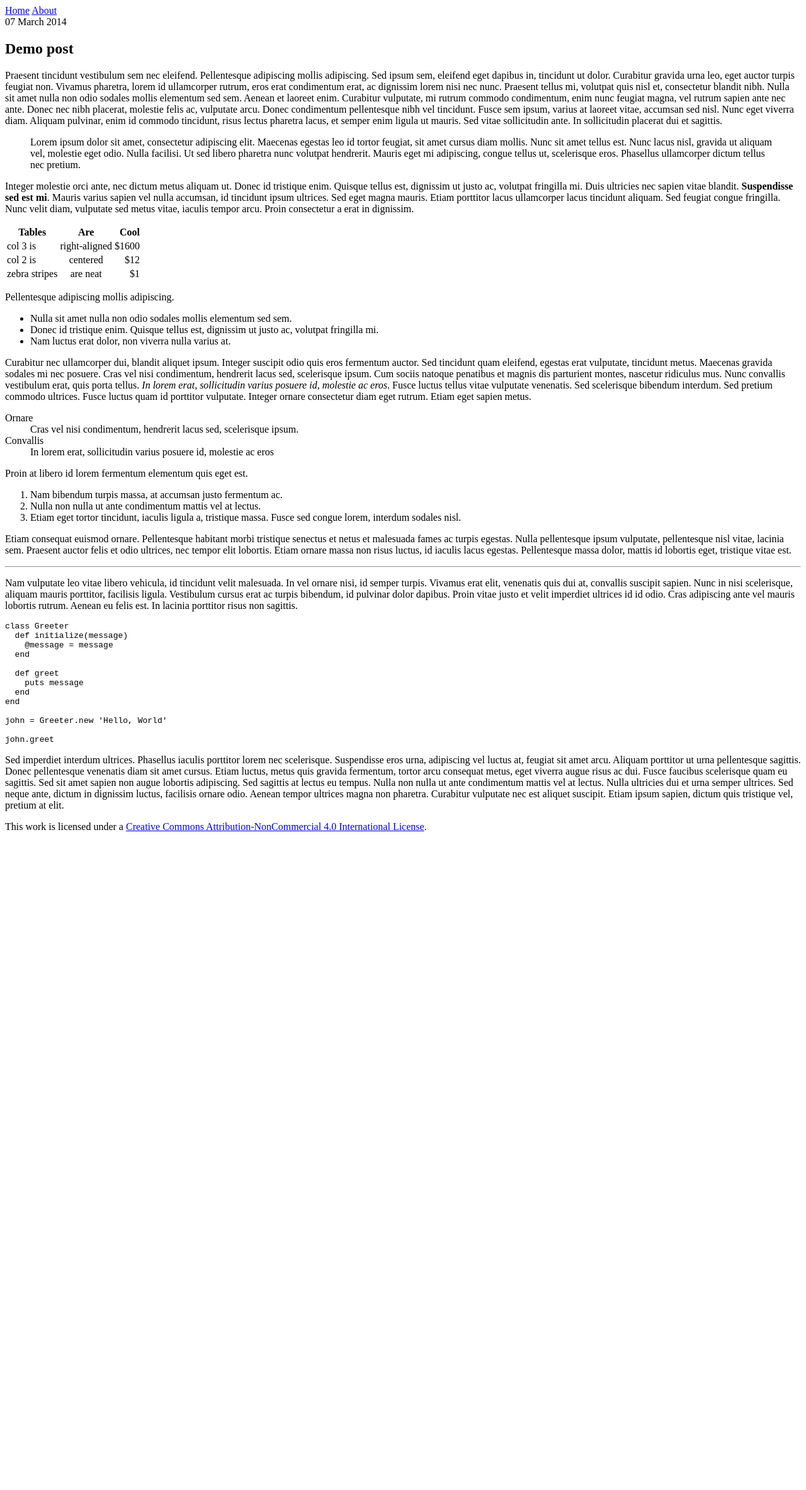
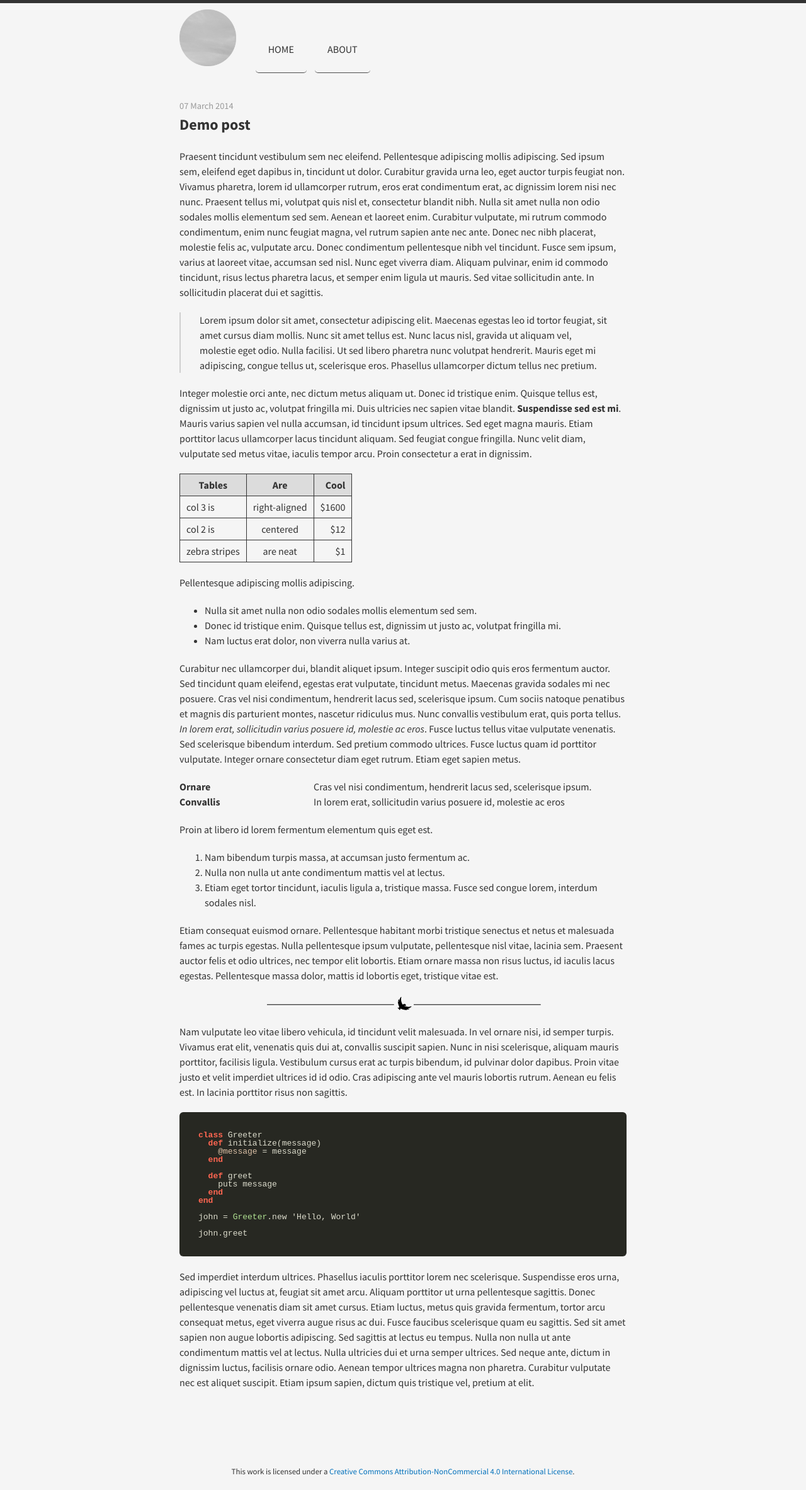
Before and after one commit to laurenstill/doxnosis, a Jekyll site: the page built from _posts/2014-03-07-demo-post.md, in a window 1280 px wide. Shown: the whole page at 63% size. Built offline with Jekyll 4.4.1, drawn with Linux system fonts in a browser that asks for light colours; nearby versions of some CDN libraries; library files that are not in the unit come from our copies; Markdown is read by kramdown in place of the engine named in the settings; comment, search, counter and statistics services are not loaded; before the commit the page ends 1338 px from its top, so only the background shows below that.

```diff
--- a/_includes/head.html
+++ b/_includes/head.html
@@ -12,12 +12,12 @@
 <title>{{ page.title }} &middot; {{ site.data.brume.name }}</title>
 
 <!-- icons -->
-<link rel="shortcut icon" href="{{site.baseurl}}/doxnosis/public/images/favicon.ico" />
+<link rel="shortcut icon" href="{{site.baseurl}}/public/images/favicon.ico" />
 
 <!-- stylesheets -->
-<link rel="stylesheet" href="{{site.baseurl}}/doxnosis/public/css/responsive.gs.12col.css">
-<link rel="stylesheet" href="{{site.baseurl}}/doxnosis/public/css/animate.min.css">
-<link rel="stylesheet" href="{{site.baseurl}}/doxnosis/public/css/main.css">
+<link rel="stylesheet" href="{{site.baseurl}}/public/css/responsive.gs.12col.css">
+<link rel="stylesheet" href="{{site.baseurl}}/public/css/animate.min.css">
+<link rel="stylesheet" href="{{site.baseurl}}/public/css/main.css">
 
 <!-- Google fonts -->
 <link rel="stylesheet" href="http://fonts.googleapis.com/css?family=Source+Sans+Pro:400,700,400italic&subset=latin-ext">
--- a/_layouts/default.html
+++ b/_layouts/default.html
@@ -8,7 +8,7 @@
       <header class="top row gutters{% if page.title == "Home" %} fadeInLeft animated{% endif %}">
         <div class="col span_2 center">
           <a href="{{ site.url }}" id="logo" title="{{ site.data.brume.name }}"
-             style="background-image: url({{site.baseurl}}/doxnosis/public/images/logo.png);"></a>
+             style="background-image: url({{site.baseurl}}/public/images/logo.png);"></a>
         </div>
         {% include navigation.html %}
       </header>
@@ -24,7 +24,7 @@
 
     <!-- scripts -->
     <script src="//ajax.googleapis.com/ajax/libs/jquery/1.10.2/jquery.min.js"></script>
-    <script src="{{site.baseurl}}/doxnosis/public/js/jquery.fitvids.js"></script>
+    <script src="{{site.baseurl}}/public/js/jquery.fitvids.js"></script>
     <script>
       $(document).ready(function(){
         $("article").fitVids();
--- a/gulpfile.js
+++ b/gulpfile.js
@@ -17,7 +17,7 @@ gulp.task('scripts', function () {
       .pipe(coffee({ bare: true }).on('error', gutil.log))
       .pipe(uglify())
       .pipe(concat('main.js'))
-      .pipe(gulp.dest('./doxnosis/public/js'));
+      .pipe(gulp.dest('./public/js'));
 });
 
 gulp.task('stylesheets', function () {
```
Also changed, not shown: public/css/main.css, 13 other files.
